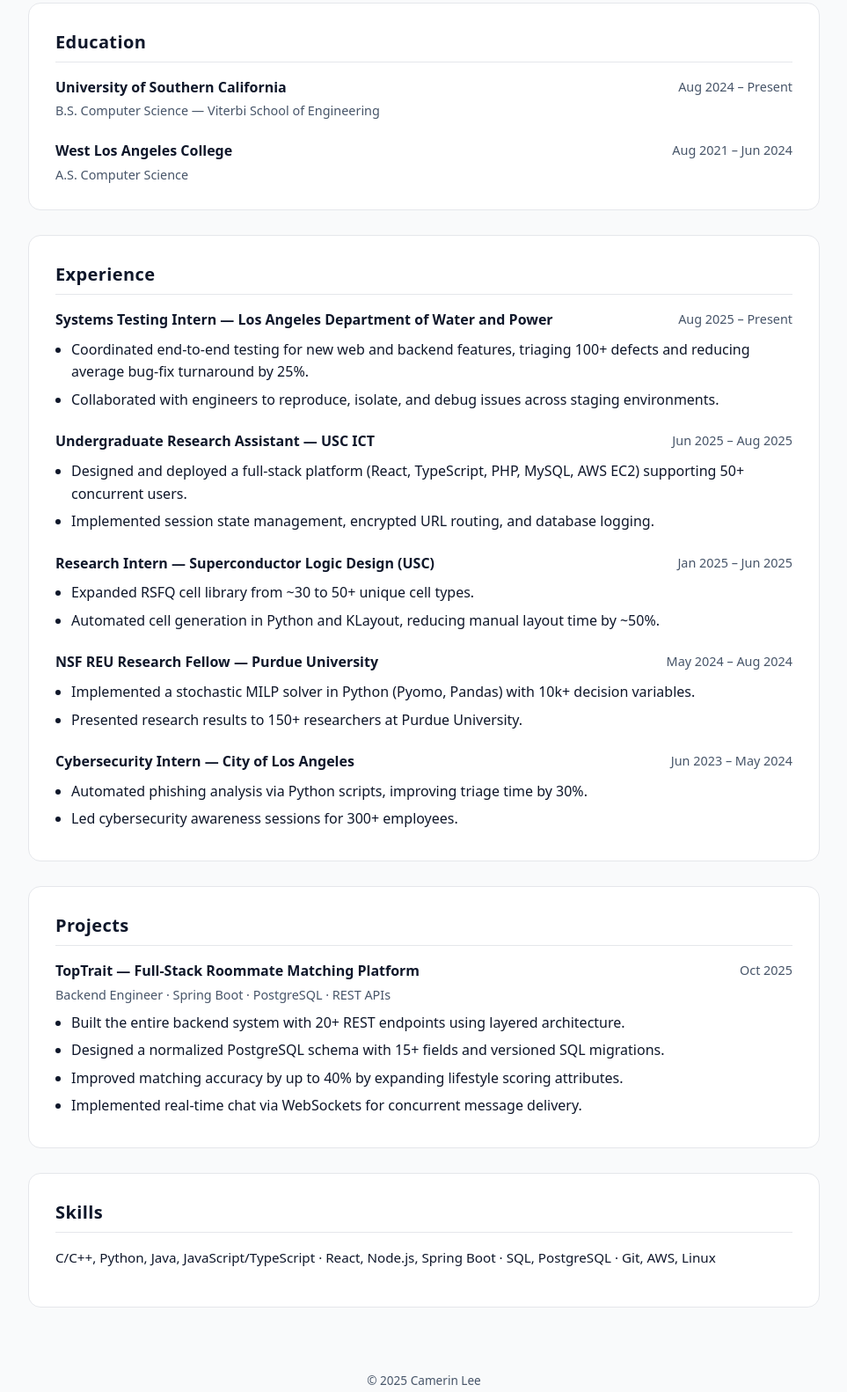
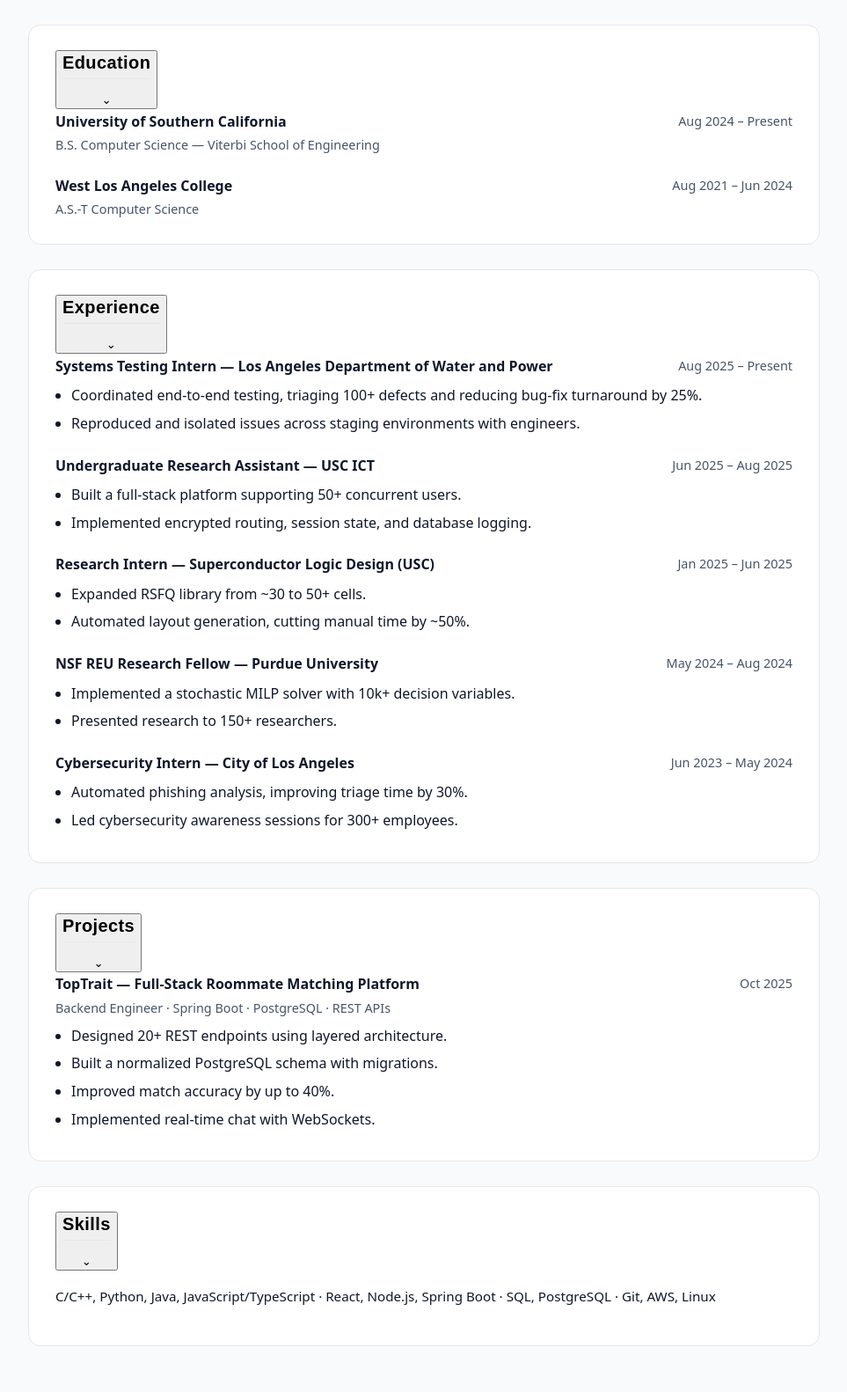
Before and after one commit to camerinUSC/camerinUSC.github.io, a plain HTML site: page index.html in a window 1280 px wide. Shown: the part 294-1876 px from the top of the page at 88% size, without its empty margins (158-1121 px from the left). Drawn offline with Linux system fonts and the light colour scheme.

Commit message:
Update index.html

```diff
--- a/index.html
+++ b/index.html
@@ -9,6 +9,8 @@
 <body>
 
   <header class="hero">
+    <button id="theme-toggle" aria-label="Toggle dark mode">🌙</button>
+
     <h1>Camerin Lee</h1>
     <p class="meta">
       Los Angeles, CA ·
@@ -16,111 +18,134 @@
       <a href="https://github.com/camerinUSC" target="_blank">GitHub</a> ·
       <a href="https://www.linkedin.com/in/camerin-lee/" target="_blank">LinkedIn</a>
     </p>
-    <a class="resume-btn" href="assets/resume.pdf" target="_blank">Download Resume (PDF)</a>
+
+    <a class="resume-btn" href="assets/resume.pdf" target="_blank">
+      Download Resume (PDF)
+    </a>
   </header>
 
   <main>
 
     <!-- Education -->
-    <section class="card">
+    <section class="card collapsible">
+      <button class="section-header">
         <h2>Education</h2>
-
+        <span class="chevron">⌄</span>
+      </button>
+      <div class="section-content">
         <div class="item">
           <strong>University of Southern California</strong>
-        <span class="right">     Aug 2024 – Present</span>
+          <span class="right">Aug 2024 – Present</span>
           <div class="sub">B.S. Computer Science — Viterbi School of Engineering</div>
         </div>
 
         <div class="item">
           <strong>West Los Angeles College</strong>
-        <span class="right">     Aug 2021 – Jun 2024</span>
-        <div class="sub">A.S. Computer Science</div>
+          <span class="right">Aug 2021 – Jun 2024</span>
+          <div class="sub">A.S.-T Computer Science</div>
+        </div>
       </div>
     </section>
 
     <!-- Experience -->
-    <section class="card">
+    <section class="card collapsible">
+      <button class="section-header">
         <h2>Experience</h2>
+        <span class="chevron">⌄</span>
+      </button>
+      <div class="section-content">
 
         <div class="item">
           <strong>Systems Testing Intern — Los Angeles Department of Water and Power</strong>
-        <span class="right"> Aug 2025 – Present</span>
+          <span class="right">Aug 2025 – Present</span>
           <ul>
-          <li>Coordinated end-to-end testing for new web and backend features, triaging 100+ defects and reducing average bug-fix turnaround by 25%.</li>
-          <li>Collaborated with engineers to reproduce, isolate, and debug issues across staging environments.</li>
+            <li>Coordinated end-to-end testing, triaging 100+ defects and reducing bug-fix turnaround by 25%.</li>
+            <li>Reproduced and isolated issues across staging environments with engineers.</li>
           </ul>
         </div>
 
         <div class="item">
           <strong>Undergraduate Research Assistant — USC ICT</strong>
-        <span class="right"> Jun 2025 – Aug 2025</span>
+          <span class="right">Jun 2025 – Aug 2025</span>
           <ul>
-          <li>Designed and deployed a full-stack platform (React, TypeScript, PHP, MySQL, AWS EC2) supporting 50+ concurrent users.</li>
-          <li>Implemented session state management, encrypted URL routing, and database logging.</li>
+            <li>Built a full-stack platform supporting 50+ concurrent users.</li>
+            <li>Implemented encrypted routing, session state, and database logging.</li>
           </ul>
         </div>
 
         <div class="item">
           <strong>Research Intern — Superconductor Logic Design (USC)</strong>
-        <span class="right"> Jan 2025 – Jun 2025</span>
+          <span class="right">Jan 2025 – Jun 2025</span>
           <ul>
-          <li>Expanded RSFQ cell library from ~30 to 50+ unique cell types.</li>
-          <li>Automated cell generation in Python and KLayout, reducing manual layout time by ~50%.</li>
+            <li>Expanded RSFQ library from ~30 to 50+ cells.</li>
+            <li>Automated layout generation, cutting manual time by ~50%.</li>
           </ul>
         </div>
 
         <div class="item">
           <strong>NSF REU Research Fellow — Purdue University</strong>
-        <span class="right"> May 2024 – Aug 2024</span>
+          <span class="right">May 2024 – Aug 2024</span>
           <ul>
-          <li>Implemented a stochastic MILP solver in Python (Pyomo, Pandas) with 10k+ decision variables.</li>
-          <li>Presented research results to 150+ researchers at Purdue University.</li>
+            <li>Implemented a stochastic MILP solver with 10k+ decision variables.</li>
+            <li>Presented research to 150+ researchers.</li>
           </ul>
         </div>
 
         <div class="item">
           <strong>Cybersecurity Intern — City of Los Angeles</strong>
-        <span class="right"> Jun 2023 – May 2024</span>
+          <span class="right">Jun 2023 – May 2024</span>
           <ul>
-          <li>Automated phishing analysis via Python scripts, improving triage time by 30%.</li>
+            <li>Automated phishing analysis, improving triage time by 30%.</li>
             <li>Led cybersecurity awareness sessions for 300+ employees.</li>
           </ul>
+        </div>
+
       </div>
     </section>
 
     <!-- Projects -->
-    <section class="card">
+    <section class="card collapsible">
+      <button class="section-header">
         <h2>Projects</h2>
-
+        <span class="chevron">⌄</span>
+      </button>
+      <div class="section-content">
         <div class="item">
           <strong>TopTrait — Full-Stack Roommate Matching Platform</strong>
-        <span class="right"> Oct 2025</span>
+          <span class="right">Oct 2025</span>
           <div class="sub">Backend Engineer · Spring Boot · PostgreSQL · REST APIs</div>
           <ul>
-          <li>Built the entire backend system with 20+ REST endpoints using layered architecture.</li>
-          <li>Designed a normalized PostgreSQL schema with 15+ fields and versioned SQL migrations.</li>
-          <li>Improved matching accuracy by up to 40% by expanding lifestyle scoring attributes.</li>
-          <li>Implemented real-time chat via WebSockets for concurrent message delivery.</li>
+            <li>Designed 20+ REST endpoints using layered architecture.</li>
+            <li>Built a normalized PostgreSQL schema with migrations.</li>
+            <li>Improved match accuracy by up to 40%.</li>
+            <li>Implemented real-time chat with WebSockets.</li>
           </ul>
+        </div>
       </div>
     </section>
 
     <!-- Skills -->
-    <section class="card">
+    <section class="card collapsible">
+      <button class="section-header">
         <h2>Skills</h2>
+        <span class="chevron">⌄</span>
+      </button>
+      <div class="section-content">
         <p class="skills">
           C/C++, Python, Java, JavaScript/TypeScript ·
           React, Node.js, Spring Boot ·
           SQL, PostgreSQL ·
           Git, AWS, Linux
         </p>
+      </div>
     </section>
 
   </main>
 
   <footer>
-    <p>© 2025 Camerin Lee</p>
+    © 2025 Camerin Lee
   </footer>
 
+  <script src="script.js"></script>
 </body>
 </html>
```
Lines whose indentation alone changed are shown as unchanged.
